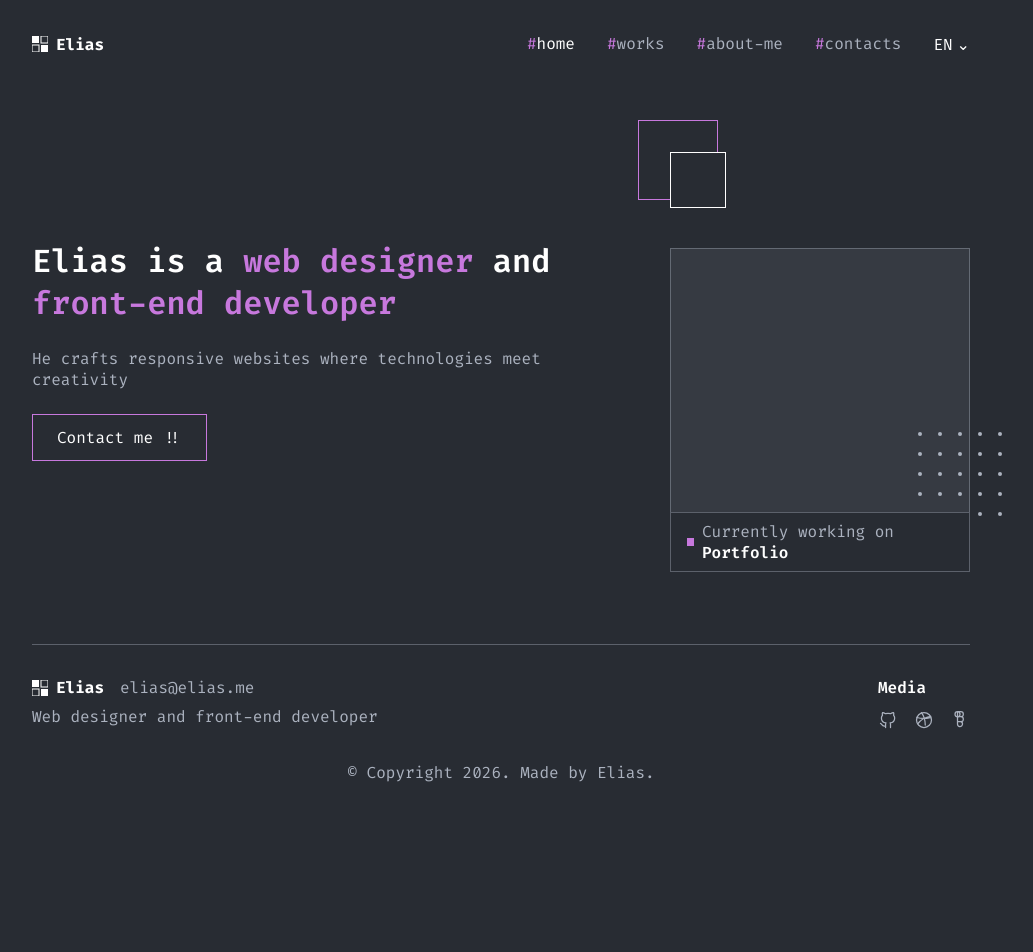
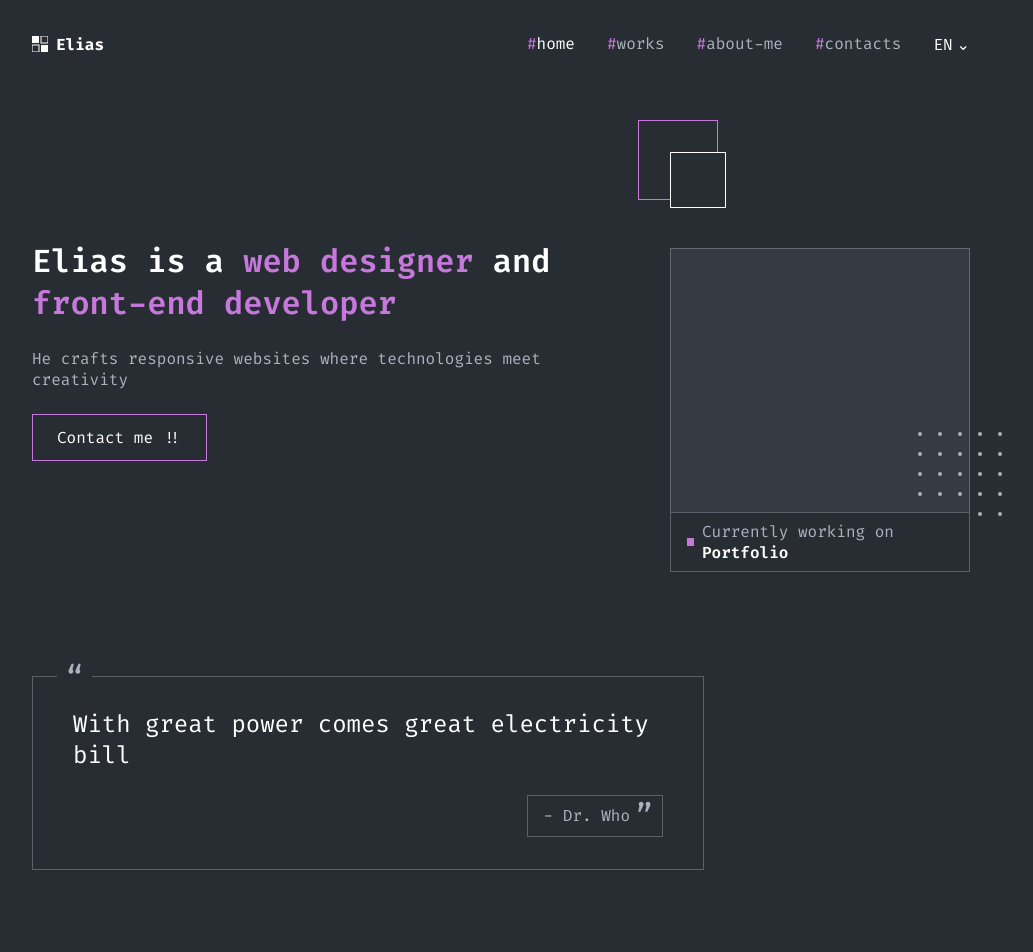
Before and after one commit to anajembaedwin/anajembaedwin.github.io, a Next.js app: page / in a window 1280 px wide. Shown: the top 952 px of the page, without its empty margins (139-1172 px from the left). Before the commit the page ends 815 px from the top, so only its background shows below. Built offline with nearby package versions, Linux system fonts and the light colour scheme.

Commit message:
feat: add QuoteBlock section
- bordered quote box with decorative opening/closing quotation marks
  and a separate bordered attribution sub-box
- fixed a clipping bug where the closing quote mark overlapped the
  author text
- wired into the home page with the spec's quote, verified visually

```diff
--- a/src/app/page.tsx
+++ b/src/app/page.tsx
@@ -1,9 +1,14 @@
 import Hero from "@/components/sections/Hero";
+import QuoteBlock from "@/components/sections/QuoteBlock";
 
 export default function Home() {
   return (
     <main className="flex-1">
       <Hero />
+      <QuoteBlock
+        quote="With great power comes great electricity bill"
+        author="Dr. Who"
+      />
     </main>
   );
 }
--- /dev/null
+++ b/src/components/sections/QuoteBlock.tsx
@@ -0,0 +1,21 @@
+type QuoteBlockProps = {
+  quote: string;
+  author: string;
+};
+
+export default function QuoteBlock({ quote, author }: QuoteBlockProps) {
+  return (
+    <section className="px-[171px] py-16">
+      <div className="relative max-w-2xl border border-gray/40 px-10 py-8">
+        <span className="absolute -top-5 left-6 bg-bg px-2 text-heading text-gray">“</span>
+
+        <p className="text-quote text-white">{quote}</p>
+
+        <div className="relative mt-6 ml-auto w-fit border border-gray/40 py-2 pr-8 pl-4">
+          <span className="absolute top-1/2 right-2 -translate-y-1/2 text-heading text-gray">”</span>
+          <span className="text-body text-gray">- {author}</span>
+        </div>
+      </div>
+    </section>
+  );
+}
```
